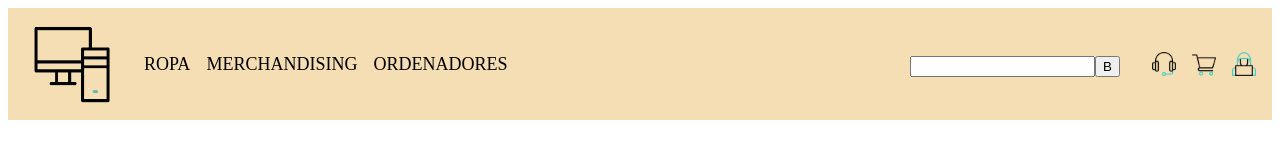
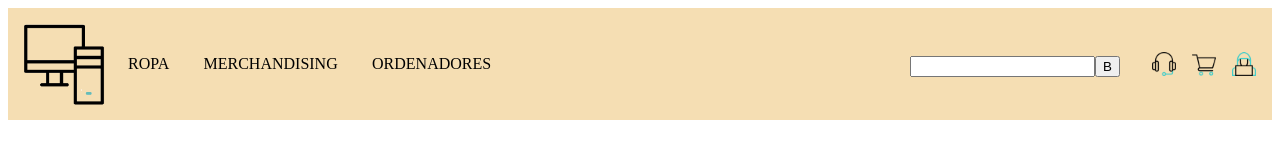
Before and after one commit to Asieertxo/Tienda, a React app: page / in a window 1280 px wide. In both pictures the pointer is over the picture 64 px from the left and 64 px from the top of the page. Built offline with nearby package versions, Linux system fonts and the light colour scheme.

Commit message:
Color navegacion

```diff
--- a/src/components/Header/Logo/Logo.scss
+++ b/src/components/Header/Logo/Logo.scss
@@ -5,9 +5,9 @@
         padding: 0 1rem;
 
         &:hover{
-            width: 6rem;
-            height: 6rem;
-            padding: 0 1rem;
+            width: 6.4rem;
+            height: 6.4rem;
+            padding: 0 0.3rem;
             content: url("./../../../img/computadora.gif");
         }
     }
--- a/src/components/Header/Navegation/Navegation.scss
+++ b/src/components/Header/Navegation/Navegation.scss
@@ -17,15 +17,25 @@
             padding: 0 0.5rem;
 
             & a{
+                color: black;
                 text-decoration: none;
-                font-size: large;
+                font-size: medium;
                 text-transform: uppercase;
-                color: black;
+                background-image: linear-gradient(currentColor, currentColor);
+                background-position: 0% 100%;
+                background-repeat: no-repeat;
+                background-size: 0% 2px;
+                transition: background-size 1s;
+
             }
 
             &:hover{
                 background-color: rgb(250, 211, 137);
             }
+            &:hover a{
+                background-size: 100% 2px;
+                color: #33cccc;
+            }
         }
     }
 }
```
